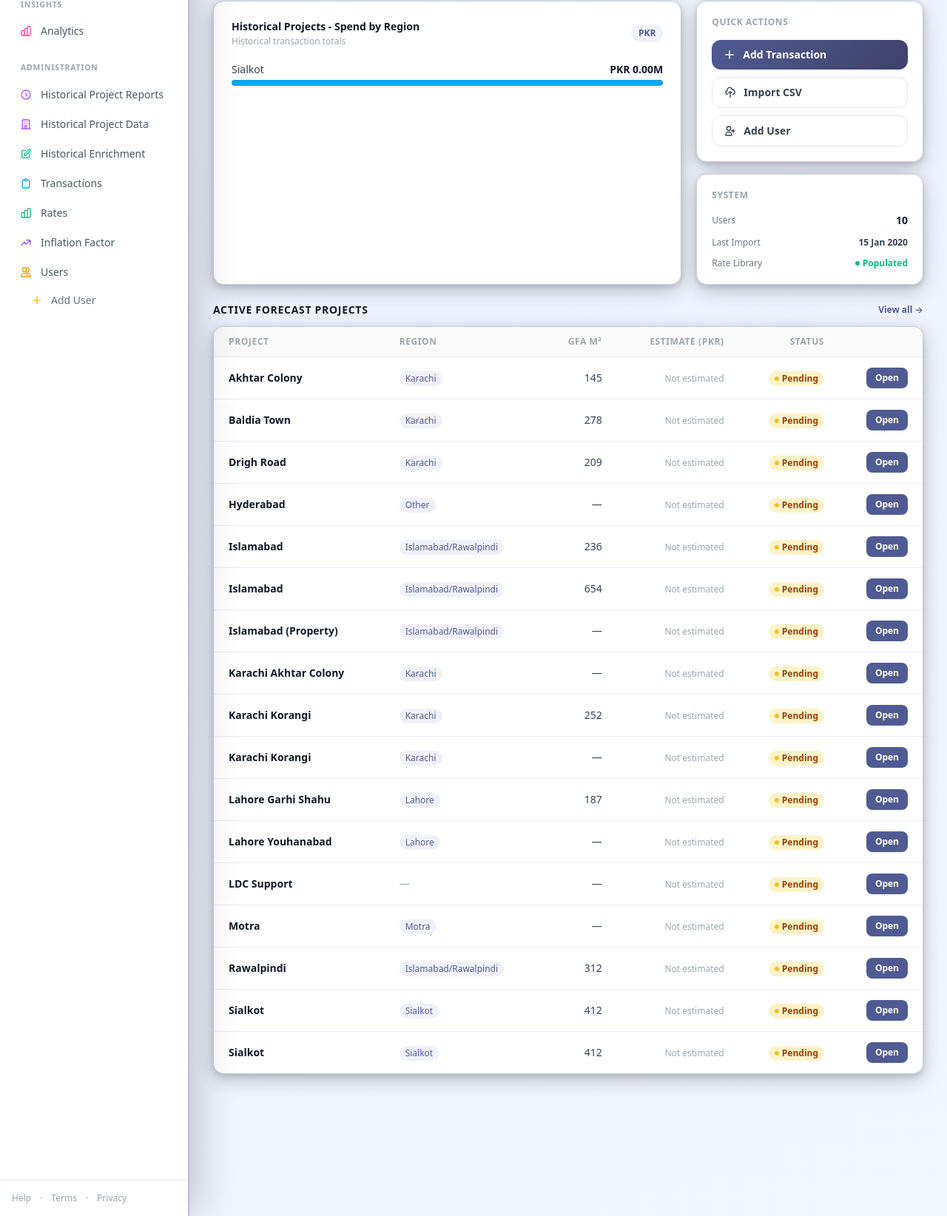
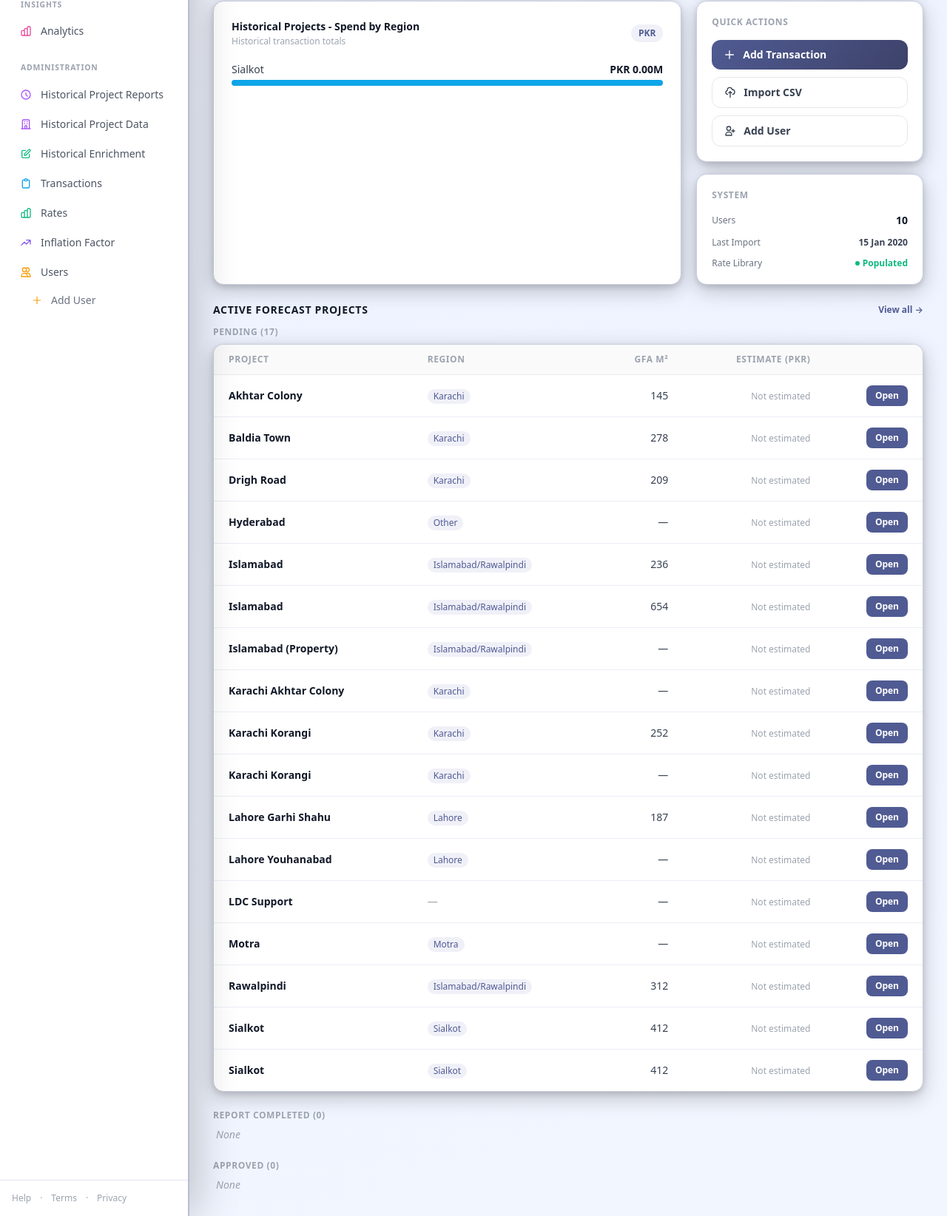
Before and after one commit to Martih70/PKCostEstimator, a Laravel app: page /dashboard in a window 1280 px wide. Shown: the part 369-2013 px from the top of the page at 74% size. Run offline with Laravel 12, Linux system fonts and the light colour scheme; a user stored in the database is signed in; data comes from the database, SQL or seed files in the repository; tables that the repository leaves empty hold one stand-in row (values such as "Sample post"); style sheets or scripts are compiled from the project's sources; some web fonts are replaced.

Commit message:
Add Pending/Report Completed/Approved status workflow for forecast projects
Project status is derived (never stored as a separate flag) from
existing fields: pending = no cost estimate, report_completed = cost
estimate saved, approved = a Cost Manager/Admin has signed off via the
new Approve Forecast button on the project report page. Approval
records approved_at/approved_by and is automatically cleared if the
estimate is later re-saved, since the approved figures changed.

The dashboard's Active Forecast Projects table is now split into these
three groups instead of a single flat list with a binary
Estimated/Pending badge.

```diff
--- a/app/Http/Controllers/DashboardController.php
+++ b/app/Http/Controllers/DashboardController.php
@@ -20,9 +20,11 @@ class DashboardController extends Controller
 
         if ($user->role === 'admin') {
             $forecastProjects = Project::where('project_type', 'forecast')
-                ->with('region')
+                ->with(['region', 'approvedBy'])
                 ->orderBy('name')
                 ->get();
+
+            $forecastProjectsByStatus = $forecastProjects->groupBy('status');
 
             $spendByRegion = DB::table('transactions')
                 ->join('projects', 'transactions.project_id', '=', 'projects.id')
@@ -42,6 +44,7 @@ class DashboardController extends Controller
                 'user_count'               => User::count(),
                 'last_import'              => Transaction::latest('created_at')->first()?->created_at,
                 'forecastProjects'         => $forecastProjects,
+                'forecastProjectsByStatus' => $forecastProjectsByStatus,
                 'spendByRegion'            => $spendByRegion,
             ];
         } elseif ($user->role === 'cost_manager') {
--- a/app/Models/Project.php
+++ b/app/Models/Project.php
@@ -6,12 +6,13 @@ use Illuminate\Database\Eloquent\Model;
 
 class Project extends Model
 {
-    protected $fillable = ['project_id', 'project_nr', 'unique_id', 'project_type', 'name', 'location', 'city_area', 'region_id', 'gross_floor_area', 'seating_capacity', 'budget_cost', 'cost_estimate', 'project_start_date', 'completion_date', 'area_source', 'area_verified', 'notes', 'exclude_from_estimator', 'is_overhead_centre'];
+    protected $fillable = ['project_id', 'project_nr', 'unique_id', 'project_type', 'name', 'location', 'city_area', 'region_id', 'gross_floor_area', 'seating_capacity', 'budget_cost', 'cost_estimate', 'approved_at', 'approved_by', 'project_start_date', 'completion_date', 'area_source', 'area_verified', 'notes', 'exclude_from_estimator', 'is_overhead_centre'];
 
     protected $casts = [
         'gross_floor_area' => 'decimal:2',
         'budget_cost' => 'decimal:2',
         'cost_estimate' => 'decimal:2',
+        'approved_at' => 'datetime',
         'exclude_from_estimator' => 'boolean',
         'is_overhead_centre' => 'boolean',
         'project_start_date' => 'date',
@@ -41,9 +42,31 @@ class Project extends Model
         return null;
     }
 
+    /**
+     * Workflow status for a forecast project, derived entirely from
+     * existing fields — never stored separately, so it can't drift out
+     * of sync with the data it describes:
+     *   - pending: no cost estimate saved yet
+     *   - report_completed: a cost estimate has been saved
+     *   - approved: a Cost Manager/Admin has approved the forecast
+     */
+    public function getStatusAttribute(): string
+    {
+        if ($this->approved_at !== null) {
+            return 'approved';
+        }
+
+        return $this->cost_estimate !== null ? 'report_completed' : 'pending';
+    }
+
     public function region()
     {
         return $this->belongsTo(Region::class);
+    }
+
+    public function approvedBy()
+    {
+        return $this->belongsTo(User::class, 'approved_by');
     }
 
     public function transactions()
--- a/resources/views/dashboard.blade.php
+++ b/resources/views/dashboard.blade.php
@@ -214,6 +214,23 @@
                 </div>
 
                 @if($forecastProjects && $forecastProjects->count() > 0)
+                    @php
+                        $statusGroups = [
+                            'pending'          => ['label' => 'Pending'],
+                            'report_completed' => ['label' => 'Report Completed'],
+                            'approved'         => ['label' => 'Approved'],
+                        ];
+                    @endphp
+
+                    <div class="space-y-6">
+                        @foreach($statusGroups as $statusKey => $meta)
+                            @php $group = $forecastProjectsByStatus->get($statusKey, collect()); @endphp
+                            <div>
+                                <p class="text-xs font-bold uppercase tracking-wider text-gray-400 mb-2">
+                                    {{ $meta['label'] }} ({{ $group->count() }})
+                                </p>
+
+                                @if($group->count() > 0)
                                     <div class="table-card">
                                         <table class="w-full text-sm">
                                             <thead>
@@ -222,12 +239,14 @@
                                                     <th class="px-5 py-3 text-left text-xs font-bold uppercase tracking-wider text-gray-400">Region</th>
                                                     <th class="px-5 py-3 text-right text-xs font-bold uppercase tracking-wider text-gray-400">GFA m²</th>
                                                     <th class="px-5 py-3 text-right text-xs font-bold uppercase tracking-wider text-gray-400">Estimate (PKR)</th>
-                                    <th class="px-5 py-3 text-right text-xs font-bold uppercase tracking-wider text-gray-400">Status</th>
+                                                    @if($statusKey === 'approved')
+                                                        <th class="px-5 py-3 text-right text-xs font-bold uppercase tracking-wider text-gray-400">Approved</th>
+                                                    @endif
                                                     <th class="px-5 py-3"></th>
                                                 </tr>
                                             </thead>
                                             <tbody class="divide-y divide-gray-50">
-                                @foreach($forecastProjects as $project)
+                                                @foreach($group as $project)
                                                     <tr class="hover:bg-gray-50 transition">
                                                         <td class="px-5 py-3.5 font-semibold text-gray-900">{{ $project->name }}</td>
                                                         <td class="px-5 py-3.5">
@@ -249,19 +268,14 @@
                                                                 <span class="text-xs font-normal text-gray-400">Not estimated</span>
                                                             @endif
                                                         </td>
+                                                        @if($statusKey === 'approved')
+                                                            <td class="px-5 py-3.5 text-right text-xs text-gray-500">
+                                                                {{ $project->approvedBy?->name ?? 'Unknown' }}
+                                                                <br>{{ $project->approved_at?->format('d M Y') }}
+                                                            </td>
+                                                        @endif
                                                         <td class="px-5 py-3.5 text-right">
-                                            @if($project->cost_estimate)
-                                                <span class="inline-flex items-center gap-1 rounded-full px-2 py-0.5 text-xs font-semibold" style="background: #d1fae5; color: #065f46;">
-                                                    <span class="h-1.5 w-1.5 rounded-full bg-emerald-500"></span>Estimated
-                                                </span>
-                                            @else
-                                                <span class="inline-flex items-center gap-1 rounded-full px-2 py-0.5 text-xs font-semibold" style="background: #fef3c7; color: #92400e;">
-                                                    <span class="h-1.5 w-1.5 rounded-full bg-amber-400"></span>Pending
-                                                </span>
-                                            @endif
-                                        </td>
-                                        <td class="px-5 py-3.5 text-right">
-                                            <a href="{{ route('estimator.show', $project->id) }}"
+                                                            <a href="{{ $statusKey === 'pending' ? route('estimator.show', $project->id) : route('project.report', $project->id) }}"
                                                                class="btn-primary inline-flex items-center rounded-lg px-3 py-1.5 text-xs font-semibold text-white"
                                                                style="background: #505b93;">
                                                                 Open
@@ -271,6 +285,12 @@
                                                 @endforeach
                                             </tbody>
                                         </table>
+                                    </div>
+                                @else
+                                    <p class="text-sm text-gray-400 italic px-1">None</p>
+                                @endif
+                            </div>
+                        @endforeach
                     </div>
                 @else
                     <div class="card p-8 text-center">
--- a/routes/web.php
+++ b/routes/web.php
@@ -48,6 +48,14 @@ Route::middleware(['auth', 'verified'])->group(function () {
     Route::get('/project/{projectId}/report', [ProjectReportController::class, 'show'])
         ->middleware('role:cost_manager,admin')
         ->name('project.report');
+
+    // Forecast approval workflow - accessible to cost_manager and admin
+    Route::post('/project/{projectId}/approve', [ProjectReportController::class, 'approve'])
+        ->middleware('role:cost_manager,admin')
+        ->name('project.approve');
+    Route::post('/project/{projectId}/unapprove', [ProjectReportController::class, 'unapprove'])
+        ->middleware('role:cost_manager,admin')
+        ->name('project.unapprove');
 
     // Stage 3: AI Advisory tools for the Project Report - accessible to cost_manager and admin
     Route::post('/project/{projectId}/ai/summary', [AiAdvisoryController::class, 'summary'])
```
Also changed, not shown: app/Http/Controllers/EstimatorController.php (+7 -0 lines), app/Http/Controllers/ProjectReportController.php (+34 -0 lines), resources/views/reports/project.blade.php (+48 -0 lines), database/migrations/2026_06_15_030000_add_approval_fields_to_projects_table.php (added). Lines whose indentation alone changed are shown as unchanged.
